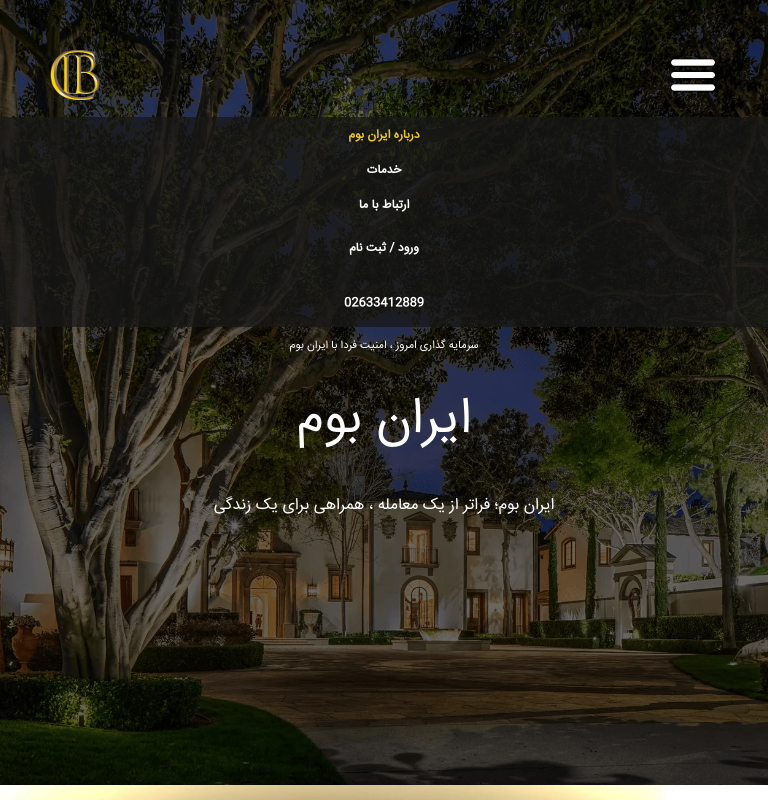
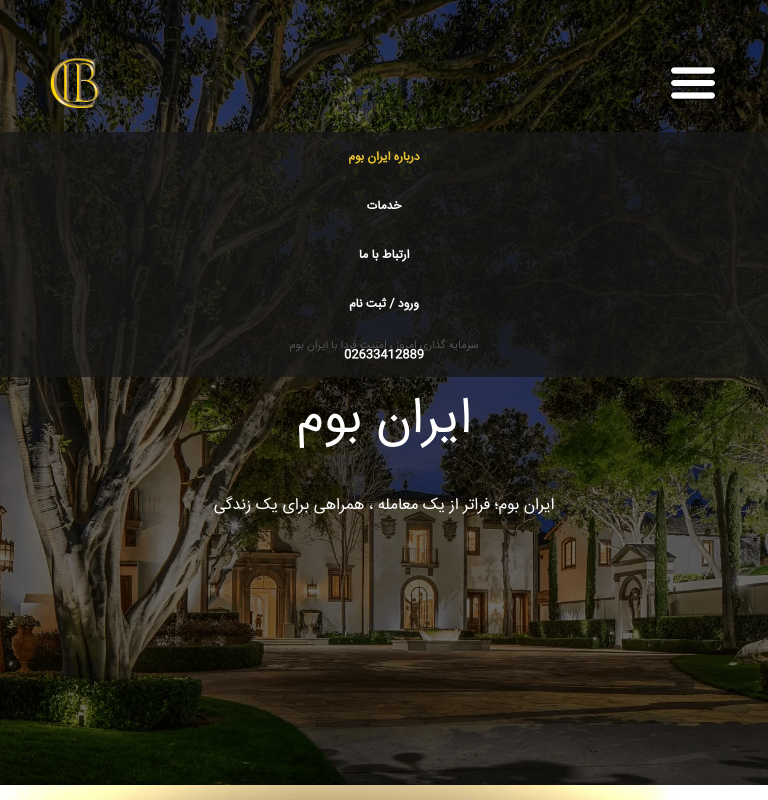
Before and after one commit to Mohogho/iranboom-v.3.0, a website: page index.html in a window 768 px wide. Both pictures are taken after a click on the link 672 px from the left and 65 px from the top of the page. Shown: the top 800 px of the page. Drawn offline with nearby package versions, Linux system fonts and the light colour scheme.

Commit message:
menu mobile size

```diff
--- a/css/menu.css
+++ b/css/menu.css
@@ -217,7 +217,7 @@
 @media (min-width: 768px) and (max-width: 992px){
     .menu{
         width: 100%;
-        height: 300px;
+        height: 350px;
         position: absolute;
         z-index: 100;
         display: flex;
@@ -247,7 +247,7 @@
     }
     .menu>nav>div:nth-of-type(1){
         width: 100%;
-        height: 50%;
+        height: 60%;
     }
     .menu>nav>div:nth-of-type(1)>ul{
         width: 100%;
@@ -311,7 +311,7 @@
     }
     .menu>nav>div:nth-of-type(3){
         width: 100%;
-        height: 50%;
+        height: 40%;
     }
     .menu>nav>div:nth-of-type(3)>ul{
         width: 100%;
@@ -385,7 +385,7 @@
 @media (min-width: 560px) and (max-width: 768px){
     .menu{
         width: 100%;
-        height: 300px;
+        height: 350px;
         position: absolute;
         z-index: 100;
         display: flex;
@@ -415,7 +415,7 @@
     }
     .menu>nav>div:nth-of-type(1){
         width: 100%;
-        height: 50%;
+        height: 60%;
     }
     .menu>nav>div:nth-of-type(1)>ul{
         width: 100%;
@@ -478,7 +478,7 @@
     }
     .menu>nav>div:nth-of-type(3){
         width: 100%;
-        height: 50%;
+        height: 40%;
     }
     .menu>nav>div:nth-of-type(3)>ul{
         width: 100%;
@@ -552,7 +552,7 @@
 @media (max-width: 560px){
     .menu{
         width: 100%;
-        height: 300px;
+        height: 350px;
         position: absolute;
         z-index: 100;
         display: flex;
@@ -582,7 +582,7 @@
     }
     .menu>nav>div:nth-of-type(1){
         width: 100%;
-        height: 50%;
+        height: 60%;
     }
     .menu>nav>div:nth-of-type(1)>ul{
         width: 100%;
@@ -645,7 +645,7 @@
     }
     .menu>nav>div:nth-of-type(3){
         width: 100%;
-        height: 50%;
+        height: 40%;
     }
     .menu>nav>div:nth-of-type(3)>ul{
         width: 100%;
--- a/index.html
+++ b/index.html
@@ -5,7 +5,7 @@
   <meta charset="UTF-8">
   <meta name="viewport" content="width=device-width, initial-scale=1.0">
   <title>ایران بوم</title>
-  <link rel="stylesheet" href="css/main.css?v=3.0">
+  <link rel="stylesheet" href="css/main.css?v=3.0.1">
   <!--   <link rel="stylesheet" href="./node_modules/swiper/swiper-bundle.min.css"> -->
   <link rel="stylesheet" href="https://cdn.jsdelivr.net/npm/swiper@9/swiper-bundle.min.css" />
 
```
